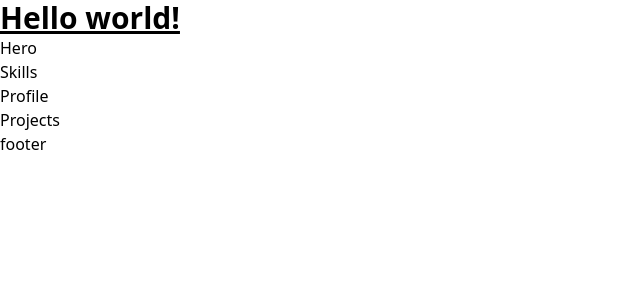
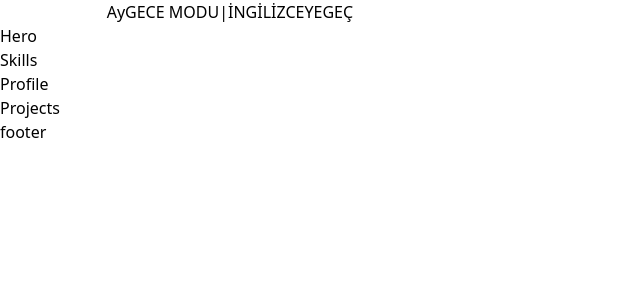
Before and after one commit to BSenaS/Personal-Website, a React (Vite) app: page / in a window 1280 px wide. Shown: the top 300 px of the page, without its empty margins (0-640 px from the left). Built offline with nearby package versions, Linux system fonts and the light colour scheme.

Commit message:
LangContext (language logic is done) Started doing header.

```diff
--- a/src/components/Header.jsx
+++ b/src/components/Header.jsx
@@ -1,9 +1,22 @@
 import React from "react";
+import { useLang } from "../context/LangThemeContext";
 
 export function Header() {
+  const { textData, lang, langHandler } = useLang();
+  //mock data kısaltması.
+  const txt = textData[lang].header;
+
   return (
     <>
-      <h1 className="text-3xl font-bold underline">Hello world!</h1>
+      <div className="w-full">
+        <header className="w-10/12 mx-auto flex ">
+          <button onClick={langHandler}>Ay</button>
+          <span>{txt.darkmode}</span>
+          <span>|</span>
+          <span>{txt.languagetxt}</span>
+          <span>{txt.language}</span>
+        </header>
+      </div>
     </>
   );
 }
--- /dev/null
+++ b/src/context/LangThemeContext.jsx
@@ -0,0 +1,40 @@
+//Burada, dark mode ve language logic'i bulanacak.
+import { createContext, useContext, useState } from "react";
+export const LangThemeContext = createContext();
+import data from "../data.js";
+import axios from "axios";
+
+export const LangThemeContextProvider = ({ children }) => {
+  //1.language için state
+  const [lang, setLang] = useState("tr");
+  const langHandler = () => {
+    lang === "tr" ? setLang("en") : setLang("tr");
+  };
+  //2.darkmode için state
+  const [darkMode, setDarkMode] = useState(true);
+  const darkModeHandler = () => {
+    setDarkMode(darkMode ? false : true);
+  };
+
+  //axios isteği
+  const [textData, setTextData] = useState(data);
+  return (
+    <LangThemeContext.Provider
+      value={{
+        lang,
+        setLang,
+        langHandler,
+        darkMode,
+        setDarkMode,
+        darkModeHandler,
+        textData,
+        setTextData,
+      }}
+    >
+      {children}
+    </LangThemeContext.Provider>
+  );
+};
+
+export const useLang = () => useContext(LangThemeContext);
+export default LangThemeContextProvider;
```
Also changed, not shown: src/App.jsx (+17 -0 lines).
